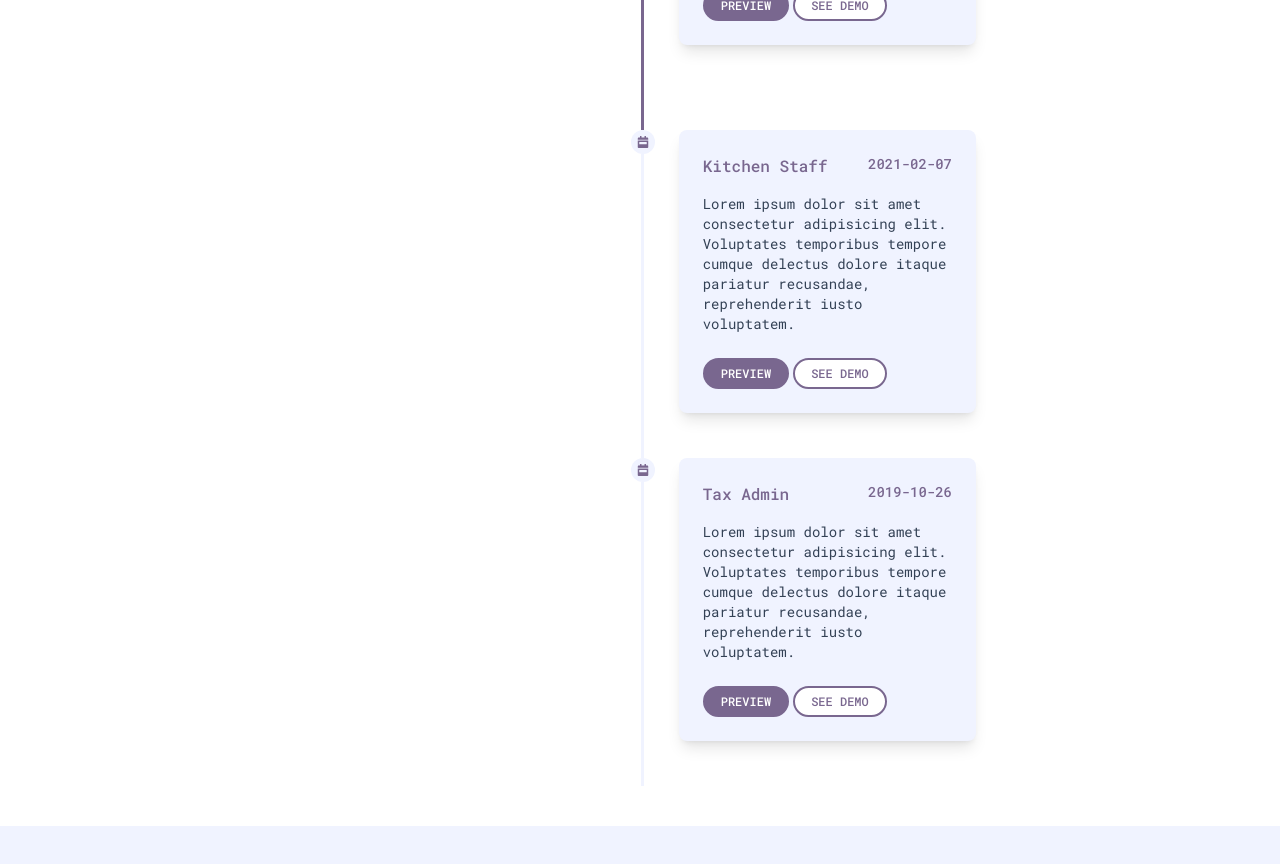
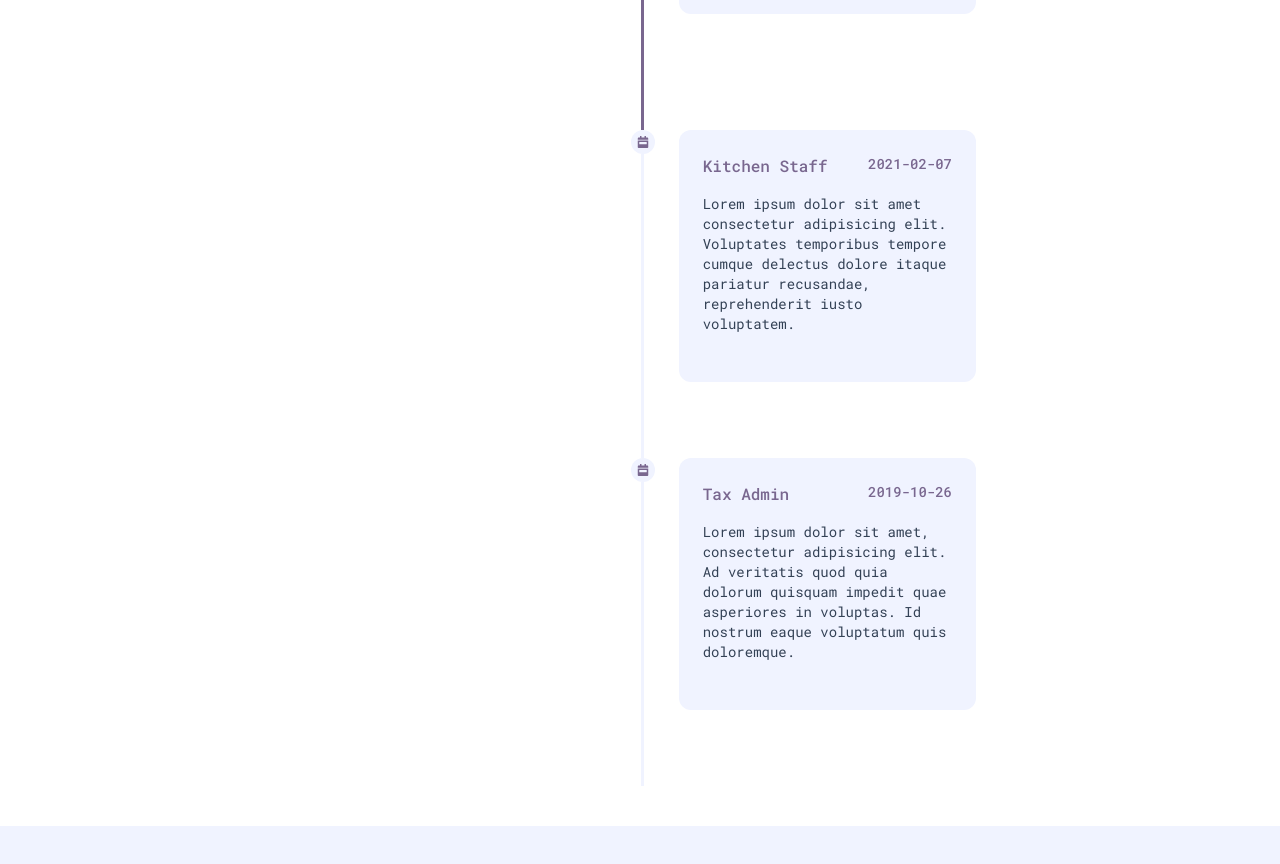
Before and after one commit to erlankurnia/erlankurnia.github.io, a Vue app: page / in a window 1280 px wide. Shown: the part 1800-2664 px from the top of the page. Built offline with nearby package versions, Linux system fonts and the light colour scheme; what vue-powerglitch would draw is missing.

Commit message:
Update StoryComponent.vue

```diff
--- a/src/components/StoryComponent.vue
+++ b/src/components/StoryComponent.vue
@@ -57,7 +57,7 @@
 						</div>
 						<div class="max-w-md xl:max-w-2xl">
 							<div class="w-auto">
-								<div class="block max-w-md p-6 ml-6 rounded-lg shadow-lg bg-bgSecondary">
+								<div class="block max-w-md p-6 ml-6 rounded-xl bg-bgSecondary">
 									<div class="flex justify-between mb-4">
 										<a href="#!" class="px-2 text-base font-medium -translate-x-2 rounded-full lan-text-primary">{{
 											tl.title
@@ -70,6 +70,7 @@
 										{{ tl.desc }}
 									</p>
 									<button
+										v-if="tl.url.length > 10"
 										type="button"
 										class="inline-block px-4 mr-1 py-1.5 font-medium text-xs leading-tight uppercase lan-button-primary"
 										data-mdb-ripple="true"
@@ -77,6 +78,7 @@
 										Preview
 									</button>
 									<button
+										v-if="false"
 										type="button"
 										class="inline-block px-4 py-1.5 font-medium text-xs leading-tight uppercase lan-button-secondary"
 										data-mdb-ripple="true"
@@ -212,16 +214,19 @@ export default {
 					title: "Unity Developer",
 					date: "Now",
 					desc: "Lorem ipsum dolor sit amet, consectetur adipisicing elit. Delectus dolorum at dolor, veritatis eos cum quaerat vitae aut sit atque.",
+					url: "",
 				},
 				{
 					title: "Kitchen Staff",
 					date: "2021-02-07",
 					desc: "Lorem ipsum dolor sit amet consectetur adipisicing elit. Voluptates temporibus tempore cumque delectus dolore itaque pariatur recusandae, reprehenderit iusto voluptatem.",
+					url: "",
 				},
 				{
 					title: "Tax Admin",
 					date: "2019-10-26",
-					desc: "Lorem ipsum dolor sit amet consectetur adipisicing elit. Voluptates temporibus tempore cumque delectus dolore itaque pariatur recusandae, reprehenderit iusto voluptatem.",
+					desc: "Lorem ipsum dolor sit amet, consectetur adipisicing elit. Ad veritatis quod quia dolorum quisquam impedit quae asperiores in voluptas. Id nostrum eaque voluptatum quis doloremque.",
+					url: "",
 				},
 			]),
 		};
```
